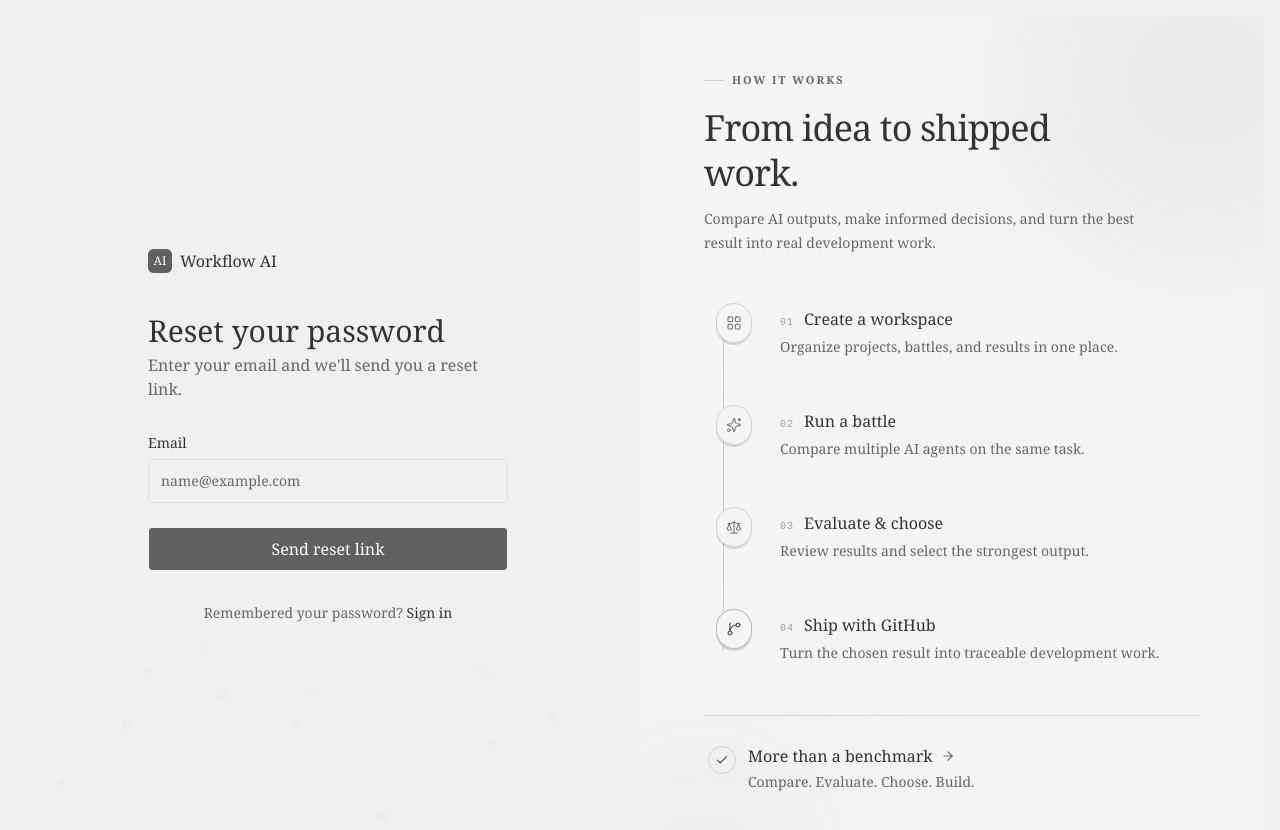
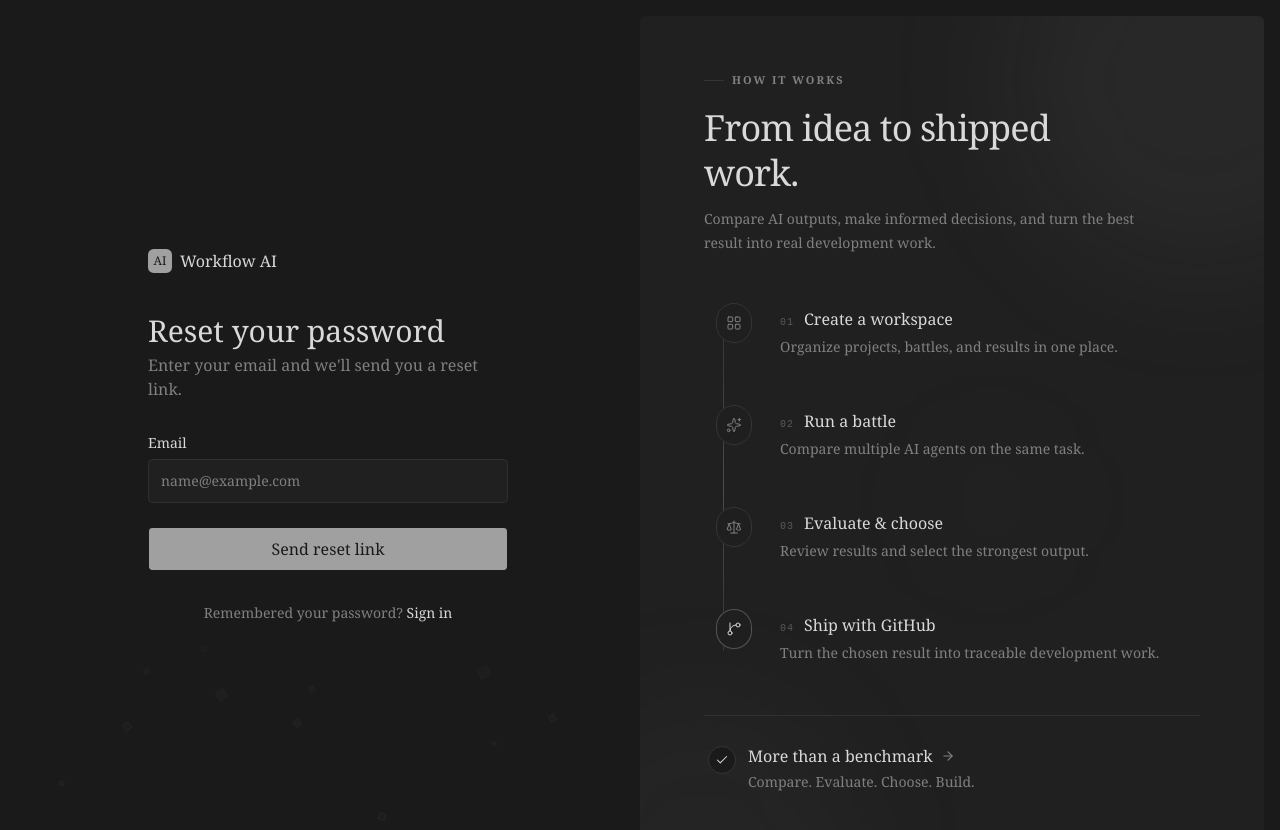
Before and after one commit to josevitor10975/workflow-ai, a Next.js app in the folder my-app/: page /forgot-password in a window 1280 px wide. Shown: the top 830 px of the page. Built offline with nearby package versions, Linux system fonts and the light colour scheme.

Commit message:
Commited - 12/09

```diff
--- a/my-app/app/layout.tsx
+++ b/my-app/app/layout.tsx
@@ -24,7 +24,7 @@
       lang="en"
       suppressHydrationWarning
       className={cn(
-        "light",
+        "dark",
         "h-full",
         "antialiased",
         roboto.variable,
--- a/my-app/components/workspaces/CreateBattleModal.tsx
+++ b/my-app/components/workspaces/CreateBattleModal.tsx
@@ -39,8 +39,11 @@
             <div className="space-y-2"><Label htmlFor="battle-workspace">Workspace</Label><button id="battle-workspace" type="button" className="flex h-9 w-full items-center justify-between rounded-md border border-input bg-background px-3 text-sm"><span className="flex items-center gap-2 truncate"><Folder className="size-4 text-muted-foreground" />{workspaceName}</span><ChevronDown className="size-4 text-muted-foreground" /></button><p className="text-xs text-muted-foreground">The battle will be associated with this workspace.</p></div>
             <div className="space-y-2"><Label htmlFor="battle-name">Battle name</Label><Input id="battle-name" placeholder="e.g. Create the initial landing page" /><p className="text-xs text-muted-foreground">Give your battle a clear and descriptive name.</p></div>
             <div className="space-y-2"><Label htmlFor="battle-description">Description (optional)</Label><textarea id="battle-description" placeholder="Describe the task, context or expected outcome." rows={4} maxLength={500} className="flex min-h-24 w-full resize-y rounded-md border border-input bg-transparent px-3 py-2 text-sm outline-none placeholder:text-muted-foreground focus-visible:border-ring focus-visible:ring-2 focus-visible:ring-ring/30" /><p className="text-right text-xs text-muted-foreground">0/500</p></div>
-            <div className="space-y-3"><div><Label>Select agents</Label><p className="mt-1 text-xs text-muted-foreground">The same task will be sent to every selected agent.</p></div><div className="grid grid-cols-2 gap-2 md:grid-cols-4">{agents.map((agent) => { const selected = selectedAgents.includes(agent); return <button key={agent} type="button" aria-pressed={selected} onClick={() => toggleAgent(agent)} className={`relative flex min-h-20 flex-col items-start justify-between rounded-lg border p-3 text-left ${selected ? "border-foreground bg-muted" : "border-border"}`}><span className="flex size-7 items-center justify-center rounded-full bg-muted text-xs font-semibold text-foreground">{agent === "Gemini 2.5" ? "✦" : agent.charAt(0)}</span><span className="text-sm font-medium">{agent}</span><span className={`absolute right-2 top-2 flex size-4 items-center justify-center rounded-sm border ${selected ? "border-foreground bg-foreground text-background" : "border-input"}`}>{selected && <Check className="size-3" />}</span></button>; })}</div></div>
-            <div className="border-t border-border pt-5"><Link href="/settings" className="flex items-center justify-between gap-4 rounded-lg border border-border p-4"><div className="min-w-0"><p className="text-sm font-medium">Configure API keys</p><p className="mt-1 text-xs leading-5 text-muted-foreground">{providerText} These keys are global and can be reused across your workspaces and battles.</p></div><ArrowRight className="size-4 shrink-0 text-muted-foreground" /></Link></div>
+
+            <div className="border-t border-border pt-5"></div>
+
+            <div className="space-y-3"><div><Label>Select agents</Label><p className="mt-1 text-base text-muted-foreground">The same task will be sent to every selected agent.</p></div><div className="grid grid-cols-2 gap-2 md:grid-cols-4">{agents.map((agent) => { const selected = selectedAgents.includes(agent); return <button key={agent} type="button" aria-pressed={selected} onClick={() => toggleAgent(agent)} className={`relative flex min-h-20 flex-col items-start justify-between rounded-lg border p-3 text-left ${selected ? "border-foreground bg-muted" : "border-border"}`}><span className="flex size-7 items-center justify-center rounded-full bg-muted text-xs font-semibold text-foreground">{agent === "Gemini 2.5" ? "✦" : agent.charAt(0)}</span><span className="text-sm font-medium">{agent}</span><span className={`absolute right-2 top-2 flex size-4 items-center justify-center rounded-sm border ${selected ? "border-foreground bg-foreground text-background" : "border-input"}`}>{selected && <Check className="size-3" />}</span></button>; })}</div></div>
+            <div className="border-t border-border pt-5"><Link href="/settings" className="flex items-center justify-between gap-4 rounded-lg border border-border p-4"><div className="min-w-0"><p className="text-lg font-medium">Configure API keys</p><p className="mt-1 text-sm leading-5 text-muted-foreground">{providerText} These keys are global and can be reused across your workspaces and battles.</p></div><ArrowRight className="size-4 shrink-0 text-muted-foreground" /></Link></div>
             <div className="flex items-center justify-end gap-2 border-t border-border pt-5"><Button type="button" variant="ghost" onClick={onClose}>Cancel</Button><Button type="submit" disabled={selectedAgents.length < 2} className="gap-2"><Plus className="size-4" />Create battle</Button></div>
           </form>
         </div>
```
